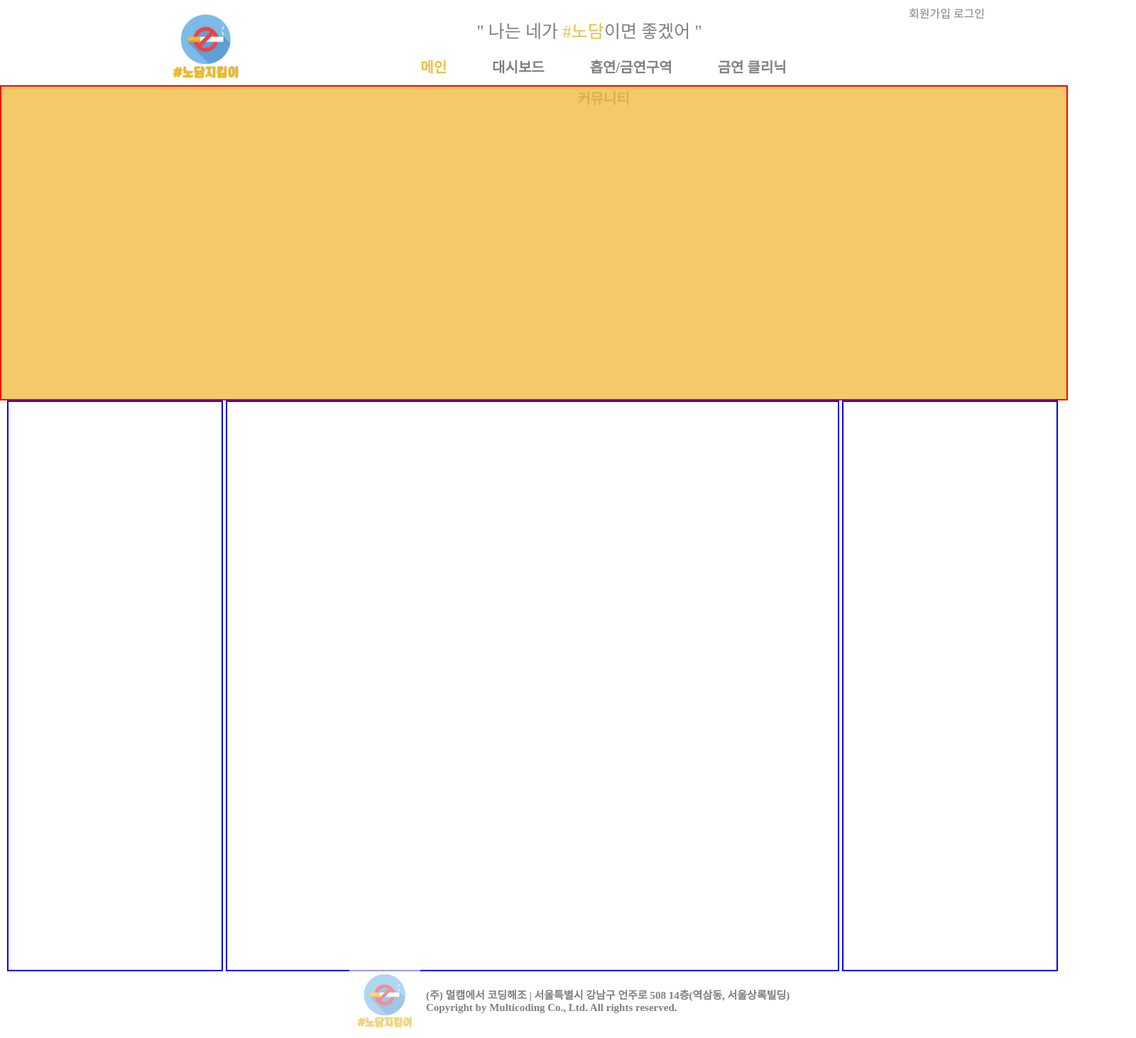
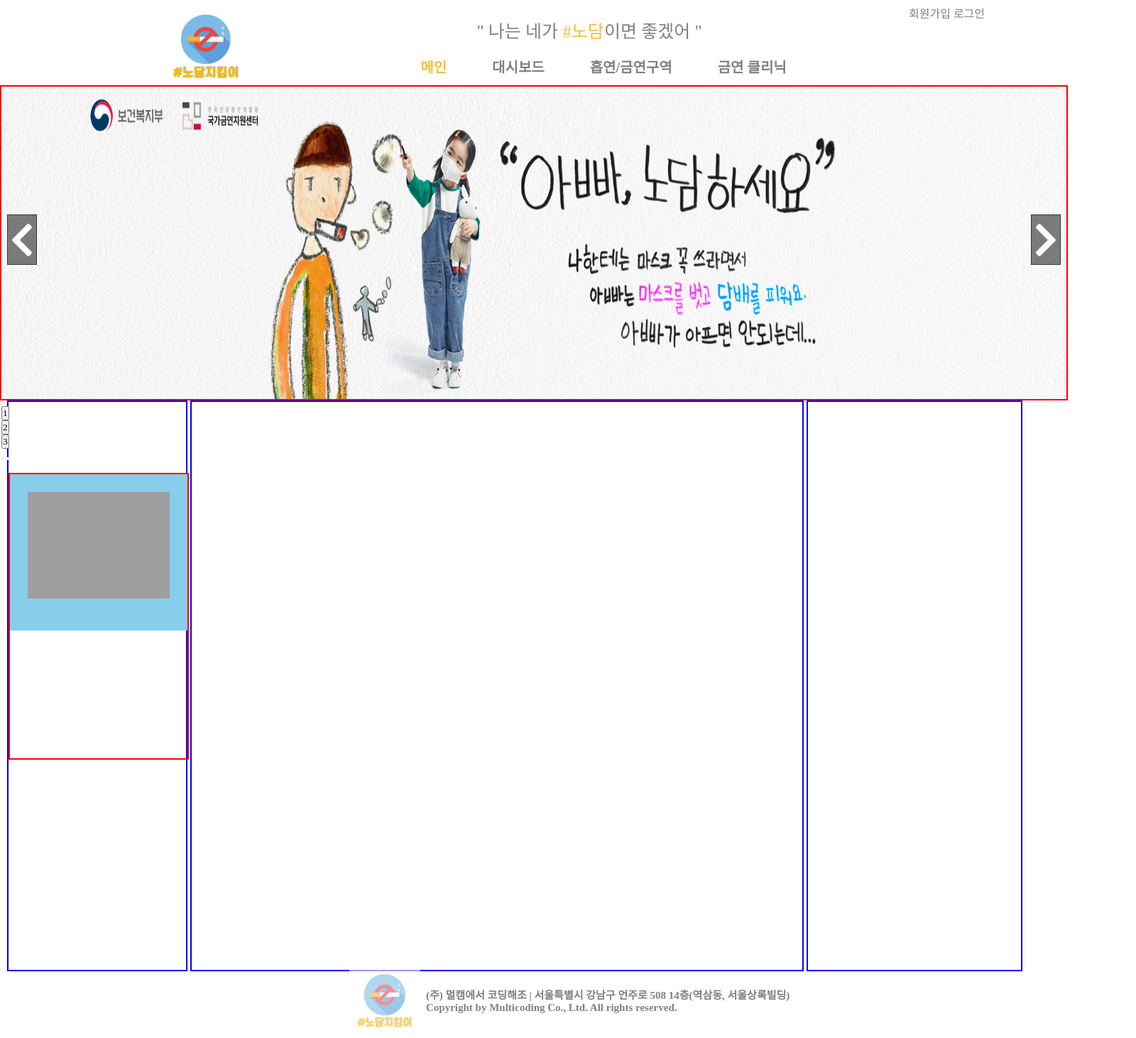
Before and after one commit to codnjs3575/PTJ-Team04, a Django app: page / in a window 1600 px wide. Shown: the whole page at 71% size. Run offline with Django 4.2, Linux system fonts and the light colour scheme; some libraries are stand-ins or nearby versions; some web fonts are replaced; grey boxes are pictures that could not be loaded.

Commit message:
update all

```diff
--- a/nodam/static/resources/css/main.css
+++ b/nodam/static/resources/css/main.css
@@ -108,14 +108,102 @@
     /* width: 90%;
     left: 5%; */
 }
-#body_bottom{
-    width:1500px;
+
+#slide01{
+    /* width: 600px;
+    height: 600px; */
+    max-width: 100%; height: 440px;
+    display: block;
+    margin: auto;
+
 }
+
+#slide02{
+    /* width: 600px;
+    height: 600px; */
+    width: 1150px; height: 440px;
+    display: block;
+    margin: auto;
+
+}
+
+#slide03{
+    /* width: 600px;
+    height: 600px; */
+    max-width: 160%; height: 440px;
+    display: block;
+    margin: auto;
+
+}
+
+.fa-chevron-left{
+    background-color: rgba(0, 0, 0, 0.5);
+    width:40px;
+    height:60px;
+    padding-top:9px;
+    display:flex;
+    justify-content: center;
+    min-height:1px;
+    border:1px solid #263945;
+    background-color: rgba(0,0,0,.5);
+    cursor : pointer;
+    color:white;
+    position : absolute;
+    left :8px;
+    top : 180px;
+}
+.fa-chevron-right{
+    background-color: rgba(0, 0, 0, 0.5);
+    width:40px;
+    height:60px;
+    padding-top:9px;
+    display:flex;
+    justify-content: center;
+    min-height:1px;
+    border:1px solid #263945;
+    background-color: rgba(0,0,0,.5);
+    cursor : pointer;
+    color: white;
+    position : absolute;
+    top:180px;
+    right:8px;
+}
+
+.slide button{
+    z-index:10;
+    top : 50%;
+}
+
+.slide button.slick-prev{
+    left:30px;
+    background-color: rgba(0, 0, 0, 0.5);
+    width:40px;
+    height:60px;
+    border:1px solid #263945;
+    cursor : pointer;
+    color:#00aeff;
+}
+
+.slide button.slick-next{
+    right:50px;
+    display : block;
+    background-color: rgba(0, 0, 0, 0.5);
+    width:40px;
+    height:60px;
+    border:1px solid #263945;
+    cursor : pointer;
+    color:#00aeff;
+}
+
+/* -------------------------------------------------- */
+
+#body_bottom{ width:1500px; display: inline-block; }
 #body_left{
     margin-left: 10px;
+    /* margin-right: 10px; */
     display: inline-block;
     border:2px solid blue;
-    width:300px; height: 800px;
+    width:250px; height: 800px;
 }
 #body_center{
     display: inline-block;
@@ -126,6 +214,23 @@
     display: inline-block;
     border:2px solid blue;
     width:300px; height: 800px;
+}
+#body_profile{
+    position:relative;
+    border : 2px solid red;
+    width:250px; height: 400px; top:100px;
+}
+#user_profile{
+    /* border: 1px solid yellow; */
+    background-color: skyblue;
+    height: 220px;
+}
+#user_img{
+    height: 200px;
+    background-image: url('../imgs/user.png');
+    background-repeat:no-repeat;
+    background-size: 200px;
+    background-position: center;
 }
 
 
--- a/nodam/templates/index.html
+++ b/nodam/templates/index.html
@@ -5,6 +5,10 @@
     <title>main</title>
     <link rel="stylesheet" type="text/css" href="../static/resources/css/main.css">
     <script src='../static/resources/js/jquery-3.6.0.min.js'></script>
+    <script src='resources/jquery-3.6.0.min.js'></script>
+    <script type="text/javascript" src="//cdn.jsdelivr.net/npm/slick-carousel@1.8.1/slick/slick.min.js"></script>
+    <link rel="stylesheet" type="text/css" href="//cdn.jsdelivr.net/npm/slick-carousel@1.8.1/slick/slick.css"/>
+    <link rel="stylesheet" href="https://use.fontawesome.com/releases/v5.15.4/css/all.css" integrity="sha384-DyZ88mC6Up2uqS4h/KRgHuoeGwBcD4Ng9SiP4dIRy0EXTlnuz47vAwmeGwVChigm" crossorigin="anonymous">
     <script></script>
 </head>
 <body>
@@ -37,23 +41,45 @@
     </div>
     <div id="page_body">
         <div id="body_top">
+            <section class= 'slide'>
+                <div class="inner">
+                    <a href="https://nosmk.khealth.or.kr/nsk/ntcc/index.do"><img src="..\static\resources\imgs\slide_pic00.png" id="slide01"></a>
+                </div>
 
+                <div class="inner2">
+                    <a href="https://nosmk.khealth.or.kr/nsk/ntcc/index.do"><img src="..\static\resources\imgs\slide_pic02.png" id="slide02"></a>
+                </div>
+
+                <div class="inner3">
+                    <a href="https://www.nosmokeguide.go.kr/lay2/bbs/S1T371C388/A/161/view.do?article_seq=790936&cpage=1&rows=10&condition=&keyword=&cat=&rn=2"><img src="..\static\resources\imgs\slide_pic03.png" id="slide03"></a>
+                </div>
+            </section>
+            <button class="co1"><i class="fas fa-chevron-left fa-4x" id='prev'></i></button>
+            <button class="co2"><i class="fas fa-chevron-right fa-4x" id='next'></i></button>
         </div>
+
+        <!-- 이쪽 script를 위로 두고 싶었는데 안되네요 ㅠㅠ -->
+        <script type="text/javascript">
+            $('.slide').slick({
+                dots: true,
+                draggable : false,
+                dotsClass : 'btns',
+                nextArrow: $('#next'),
+                prevArrow: $('#prev'),
+            });
+        </script>
+
         <div id='body_bottom'>
             <div id="body_left">
                 <div id="body_profile">
-                    <div>
-
+                    <div id="user_profile">
+                        <div id="user_img"></div>
                     </div>
                 </div>
             </div>
 
-            <div id="body_center">
-
-            </div>
-            <div id="body_right">
-
-            </div>
+            <div id="body_center"></div>
+            <div id="body_right"></div>
         </div>
 
         <div id="page_foot">
```
Also changed, not shown: nodam/static/resources/imgs/PJT_logo02.png (added), nodam/static/resources/imgs/slide_pic00.png (added), nodam/static/resources/imgs/slide_pic01.png (added), nodam/static/resources/imgs/slide_pic02.png (added), nodam/static/resources/imgs/slide_pic03.png (added).
